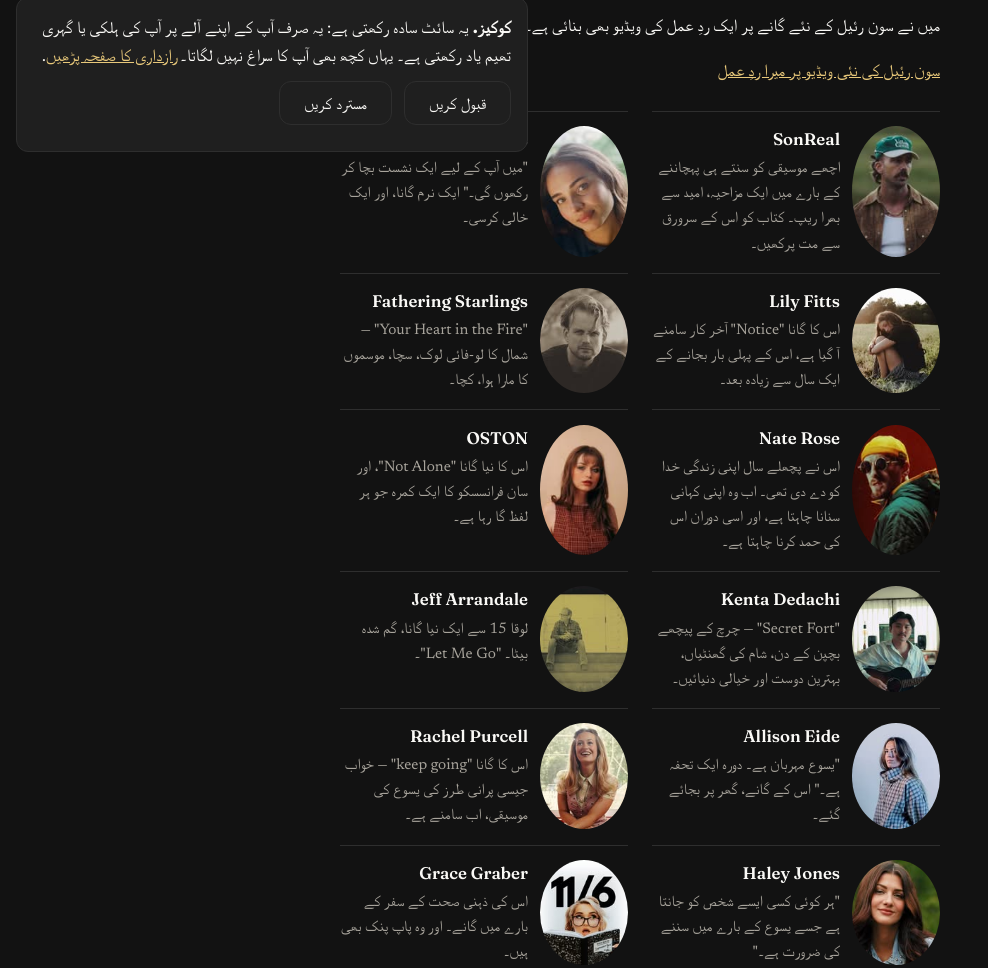
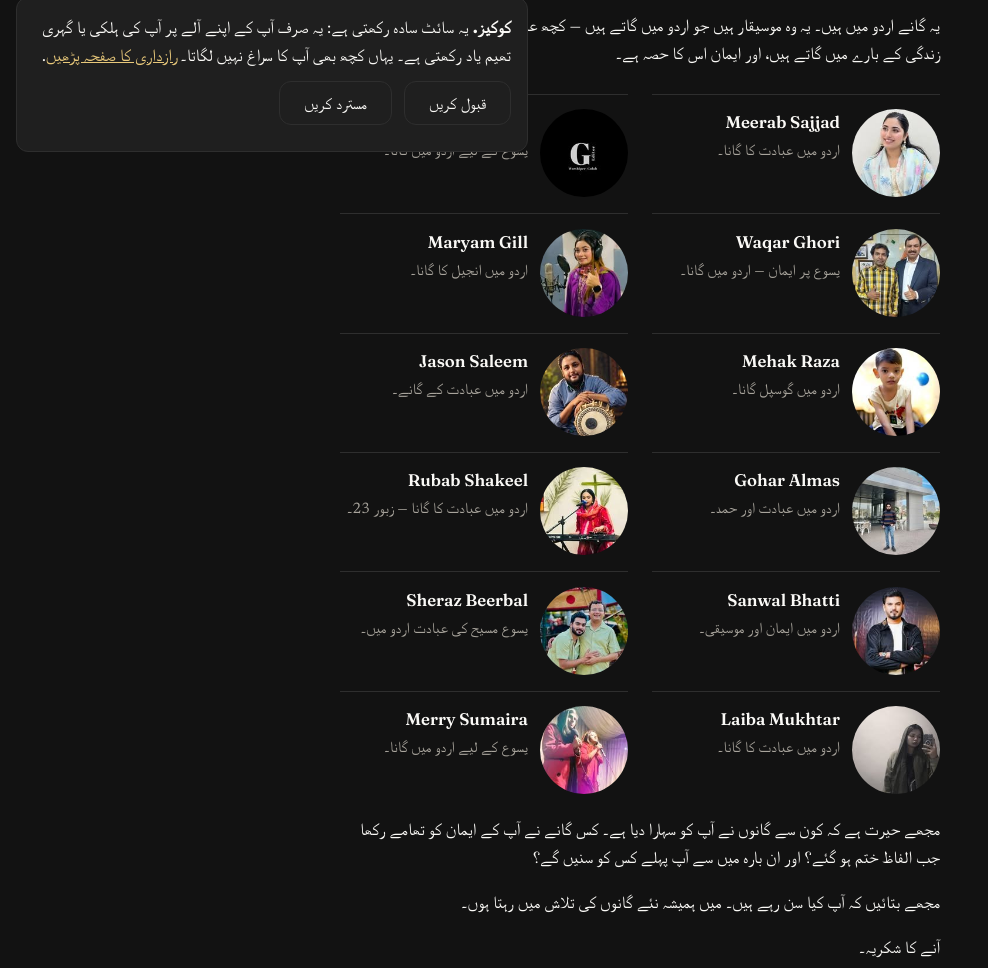
Before and after one commit to streamjonathan/jonathanmccallum-ur, an Eleventy site: page content/posts/2026-11-23-music-and-faith.md in a window 1280 px wide. Shown: the part 632-1600 px from the top of the page, without its empty margins (0-988 px from the left). Built offline with nearby package versions, Linux system fonts and the light colour scheme; Eleventy itself is replaced by a stand-in of ours; files that its build step writes are made by us from their sources.

Commit message:
Music and Faith: ur musicians, 12 verified

```diff
--- a/content/posts/2026-11-23-music-and-faith.md
+++ b/content/posts/2026-11-23-music-and-faith.md
@@ -3,7 +3,7 @@ title: "موسیقی اور ایمان"
 date: 2026-11-23
 slug: music-and-faith
 draft: false
-shareImage: /images/music-faith/sonreal.jpg
+shareImage: /images/music-faith/meerab_sajjad_official.jpg
 ---
 
 میں انسٹاگرام پر موسیقاروں کو سننے میں بہت وقت گزارتا ہوں۔ یہ کچھ ایسے ہیں جنہیں میں حال ہی میں سن رہا ہوں۔
@@ -14,70 +14,68 @@ shareImage: /images/music-faith/sonreal.jpg
 
 وہ سب عبادت کے گانے نہیں گا رہے۔ زیادہ تر صرف زندگی کے بارے میں گا رہے ہیں، اور ایمان اس کا حصہ ہے۔ یہی بات مجھے ان میں پسند ہے۔ گانا انسٹاگرام پر دیکھنے کے لیے کسی کارڈ پر ٹیپ کریں۔
 
-میں نے سون رئیل کے نئے گانے پر ایک ردِ عمل کی ویڈیو بھی بنائی ہے۔ آپ اسے یہاں دیکھ سکتے ہیں:
-
-[سون رئیل کی نئی ویڈیو پر میرا ردِ عمل](https://www.youtube.com/shorts/wePjZMr6beE)
+یہ گانے اردو میں ہیں۔ یہ وہ موسیقار ہیں جو اردو میں گاتے ہیں — کچھ عبادت کے گانے گاتے ہیں، کچھ زندگی کے بارے میں گاتے ہیں، اور ایمان اس کا حصہ ہے۔
 
 <div class="ig-grid">
-<a class="ig-card" href="https://www.instagram.com/reel/DgBgmKwB84s/" target="_blank" rel="noopener">
-<img class="ig-card__img" src="/images/music-faith/sonreal.jpg" alt="SonReal" loading="lazy" width="150" height="150">
-<span class="ig-card__text"><span class="ig-card__name">SonReal</span>
-<span class="ig-card__note">اچھے موسیقی کو سنتے ہی پہچاننے کے بارے میں ایک مزاحیہ، امید سے بھرا ریپ۔ کتاب کو اس کے سرورق سے مت پرکھیں۔</span></span>
+<a class="ig-card" href="https://www.instagram.com/reel/Db5HQ7XIm0b/" target="_blank" rel="noopener">
+<img class="ig-card__img" src="/images/music-faith/meerab_sajjad_official.jpg" alt="Meerab Sajjad" loading="lazy" width="150" height="150">
+<span class="ig-card__text"><span class="ig-card__name">Meerab Sajjad</span>
+<span class="ig-card__note">اردو میں عبادت کا گانا۔</span></span>
 </a>
-<a class="ig-card" href="https://www.instagram.com/reel/DgDnpYFAUjr/" target="_blank" rel="noopener">
-<img class="ig-card__img" src="/images/music-faith/tamzene.jpg" alt="Tamzene" loading="lazy" width="150" height="150">
-<span class="ig-card__text"><span class="ig-card__name">Tamzene</span>
-<span class="ig-card__note">"میں آپ کے لیے ایک نشست بچا کر رکھوں گی۔" ایک نرم گانا، اور ایک خالی کرسی۔</span></span>
+<a class="ig-card" href="https://www.instagram.com/reel/DaPKFJVzFXD/" target="_blank" rel="noopener">
+<img class="ig-card__img" src="/images/music-faith/worshiper_gulab.jpg" alt="Gulab" loading="lazy" width="150" height="150">
+<span class="ig-card__text"><span class="ig-card__name">Gulab</span>
+<span class="ig-card__note">یسوع کے لیے اردو میں گانا۔</span></span>
 </a>
-<a class="ig-card" href="https://www.instagram.com/reel/Df5X6L3K-3W/" target="_blank" rel="noopener">
-<img class="ig-card__img" src="/images/music-faith/lilyfittsmusic.jpg" alt="Lily Fitts" loading="lazy" width="150" height="150">
-<span class="ig-card__text"><span class="ig-card__name">Lily Fitts</span>
-<span class="ig-card__note">اس کا گانا "Notice" آخر کار سامنے آ گیا ہے، اس کے پہلی بار بجانے کے ایک سال سے زیادہ بعد۔</span></span>
+<a class="ig-card" href="https://www.instagram.com/reel/DdUAAWxMXYs/" target="_blank" rel="noopener">
+<img class="ig-card__img" src="/images/music-faith/waqar_ghori_official.jpg" alt="Waqar Ghori" loading="lazy" width="150" height="150">
+<span class="ig-card__text"><span class="ig-card__name">Waqar Ghori</span>
+<span class="ig-card__note">یسوع پر ایمان — اردو میں گانا۔</span></span>
 </a>
-<a class="ig-card" href="https://www.instagram.com/reel/DgE-ybeI6ko/" target="_blank" rel="noopener">
-<img class="ig-card__img" src="/images/music-faith/fatheringstarlings.jpg" alt="Fathering Starlings" loading="lazy" width="150" height="150">
-<span class="ig-card__text"><span class="ig-card__name">Fathering Starlings</span>
-<span class="ig-card__note">"Your Heart in the Fire" — شمال کا لو-فائی لوک، سچا، موسموں کا مارا ہوا، کچا۔</span></span>
+<a class="ig-card" href="https://www.instagram.com/reel/DfxRk4dsvW4/" target="_blank" rel="noopener">
+<img class="ig-card__img" src="/images/music-faith/maryamgill_official.jpg" alt="Maryam Gill" loading="lazy" width="150" height="150">
+<span class="ig-card__text"><span class="ig-card__name">Maryam Gill</span>
+<span class="ig-card__note">اردو میں انجیل کا گانا۔</span></span>
 </a>
-<a class="ig-card" href="https://www.instagram.com/reel/DfkSMZhpium/" target="_blank" rel="noopener">
-<img class="ig-card__img" src="/images/music-faith/naterosemusic.jpg" alt="Nate Rose" loading="lazy" width="150" height="150">
-<span class="ig-card__text"><span class="ig-card__name">Nate Rose</span>
-<span class="ig-card__note">اس نے پچھلے سال اپنی زندگی خدا کو دے دی تھی۔ اب وہ اپنی کہانی سنانا چاہتا ہے، اور اسی دوران اس کی حمد کرنا چاہتا ہے۔</span></span>
+<a class="ig-card" href="https://www.instagram.com/reel/Db7aGZ9MKCb/" target="_blank" rel="noopener">
+<img class="ig-card__img" src="/images/music-faith/mehakrazagospelsinger.jpg" alt="Mehak Raza" loading="lazy" width="150" height="150">
+<span class="ig-card__text"><span class="ig-card__name">Mehak Raza</span>
+<span class="ig-card__note">اردو میں گوسپل گانا۔</span></span>
 </a>
-<a class="ig-card" href="https://www.instagram.com/p/DgBMyeNkkyO/" target="_blank" rel="noopener">
-<img class="ig-card__img" src="/images/music-faith/ostonmusic.jpg" alt="OSTON" loading="lazy" width="150" height="150">
-<span class="ig-card__text"><span class="ig-card__name">OSTON</span>
-<span class="ig-card__note">اس کا نیا گانا "Not Alone"، اور سان فرانسسکو کا ایک کمرہ جو ہر لفظ گا رہا ہے۔</span></span>
+<a class="ig-card" href="https://www.instagram.com/reel/DeHRGHGhgbu/" target="_blank" rel="noopener">
+<img class="ig-card__img" src="/images/music-faith/jasonsaleemofficial.jpg" alt="Jason Saleem" loading="lazy" width="150" height="150">
+<span class="ig-card__text"><span class="ig-card__name">Jason Saleem</span>
+<span class="ig-card__note">اردو میں عبادت کے گانے۔</span></span>
 </a>
-<a class="ig-card" href="https://www.instagram.com/reel/Df1qtokoyBh/" target="_blank" rel="noopener">
-<img class="ig-card__img" src="/images/music-faith/kenta_dedachi.jpg" alt="Kenta Dedachi" loading="lazy" width="150" height="150">
-<span class="ig-card__text"><span class="ig-card__name">Kenta Dedachi</span>
-<span class="ig-card__note">"Secret Fort" — چرچ کے پیچھے بچپن کے دن، شام کی گھنٹیاں، بہترین دوست اور خیالی دنیائیں۔</span></span>
+<a class="ig-card" href="https://www.instagram.com/reel/DNM217cqfh9/" target="_blank" rel="noopener">
+<img class="ig-card__img" src="/images/music-faith/gohar_almas_music.jpg" alt="Gohar Almas" loading="lazy" width="150" height="150">
+<span class="ig-card__text"><span class="ig-card__name">Gohar Almas</span>
+<span class="ig-card__note">اردو میں عبادت اور حمد۔</span></span>
 </a>
-<a class="ig-card" href="https://www.instagram.com/reel/DfCRnSiPXa5/" target="_blank" rel="noopener">
-<img class="ig-card__img" src="/images/music-faith/jeffarrandale.jpg" alt="Jeff Arrandale" loading="lazy" width="150" height="150">
-<span class="ig-card__text"><span class="ig-card__name">Jeff Arrandale</span>
-<span class="ig-card__note">لوقا 15 سے ایک نیا گانا، گم شدہ بیٹا۔ "Let Me Go"۔</span></span>
+<a class="ig-card" href="https://www.instagram.com/reel/DdTTmAwoqLZ/" target="_blank" rel="noopener">
+<img class="ig-card__img" src="/images/music-faith/rubab_shakeel_official.jpg" alt="Rubab Shakeel" loading="lazy" width="150" height="150">
+<span class="ig-card__text"><span class="ig-card__name">Rubab Shakeel</span>
+<span class="ig-card__note">اردو میں عبادت کا گانا — زبور 23۔</span></span>
 </a>
-<a class="ig-card" href="https://www.instagram.com/reel/Df71X0lzZsN/" target="_blank" rel="noopener">
-<img class="ig-card__img" src="/images/music-faith/allison_eide.jpg" alt="Allison Eide" loading="lazy" width="150" height="150">
-<span class="ig-card__text"><span class="ig-card__name">Allison Eide</span>
-<span class="ig-card__note">"یسوع مہربان ہے۔ دورہ ایک تحفہ ہے۔" اس کے گانے، گھر پر بجائے گئے۔</span></span>
+<a class="ig-card" href="https://www.instagram.com/reel/DdYrQEaM5S7/" target="_blank" rel="noopener">
+<img class="ig-card__img" src="/images/music-faith/sanwal_bhatti1.jpg" alt="Sanwal Bhatti" loading="lazy" width="150" height="150">
+<span class="ig-card__text"><span class="ig-card__name">Sanwal Bhatti</span>
+<span class="ig-card__note">اردو میں ایمان اور موسیقی۔</span></span>
 </a>
-<a class="ig-card" href="https://www.instagram.com/reel/DgD31mXBDcn/" target="_blank" rel="noopener">
-<img class="ig-card__img" src="/images/music-faith/rachelpurcellmusic.jpg" alt="Rachel Purcell" loading="lazy" width="150" height="150">
-<span class="ig-card__text"><span class="ig-card__name">Rachel Purcell</span>
-<span class="ig-card__note">اس کا گانا "keep going" — خواب جیسی پرانی طرز کی یسوع کی موسیقی، اب سامنے ہے۔</span></span>
+<a class="ig-card" href="https://www.instagram.com/reel/DdD5I9vs5Kb/" target="_blank" rel="noopener">
+<img class="ig-card__img" src="/images/music-faith/sheraz_beerbal.jpg" alt="Sheraz Beerbal" loading="lazy" width="150" height="150">
+<span class="ig-card__text"><span class="ig-card__name">Sheraz Beerbal</span>
+<span class="ig-card__note">یسوع مسیح کی عبادت اردو میں۔</span></span>
 </a>
-<a class="ig-card" href="https://www.instagram.com/reel/Df9vziqCJtC/" target="_blank" rel="noopener">
-<img class="ig-card__img" src="/images/music-faith/haleyjonesofficial.jpg" alt="Haley Jones" loading="lazy" width="150" height="150">
-<span class="ig-card__text"><span class="ig-card__name">Haley Jones</span>
-<span class="ig-card__note">"ہر کوئی کسی ایسے شخص کو جانتا ہے جسے یسوع کے بارے میں سننے کی ضرورت ہے۔"</span></span>
+<a class="ig-card" href="https://www.instagram.com/reel/DbGMqo7oH1d/" target="_blank" rel="noopener">
+<img class="ig-card__img" src="/images/music-faith/laiba_mukhtar_randhawa.jpg" alt="Laiba Mukhtar" loading="lazy" width="150" height="150">
+<span class="ig-card__text"><span class="ig-card__name">Laiba Mukhtar</span>
+<span class="ig-card__note">اردو میں عبادت کا گانا۔</span></span>
 </a>
-<a class="ig-card" href="https://www.instagram.com/reel/DgAmATaizM0/" target="_blank" rel="noopener">
-<img class="ig-card__img" src="/images/music-faith/gracegrabermusic.jpg" alt="Grace Graber" loading="lazy" width="150" height="150">
-<span class="ig-card__text"><span class="ig-card__name">Grace Graber</span>
-<span class="ig-card__note">اس کی ذہنی صحت کے سفر کے بارے میں گانے۔ اور وہ پاپ پنک بھی ہیں۔</span></span>
+<a class="ig-card" href="https://www.instagram.com/reel/DbK6sj_s19H/" target="_blank" rel="noopener">
+<img class="ig-card__img" src="/images/music-faith/merry_sumaira.jpg" alt="Merry Sumaira" loading="lazy" width="150" height="150">
+<span class="ig-card__text"><span class="ig-card__name">Merry Sumaira</span>
+<span class="ig-card__note">یسوع کے لیے اردو میں گانا۔</span></span>
 </a>
 </div>
 
```
Also changed, not shown: content/images/music-faith/gohar_almas_music.jpg (added), content/images/music-faith/jasonsaleemofficial.jpg (added), content/images/music-faith/laiba_mukhtar_randhawa.jpg (added), content/images/music-faith/maryamgill_official.jpg (added), content/images/music-faith/meerab_sajjad_official.jpg (added), content/images/music-faith/mehakrazagospelsinger.jpg (added), content/images/music-faith/merry_sumaira.jpg (added), content/images/music-faith/rubab_shakeel_official.jpg (added), content/images/music-faith/sanwal_bhatti1.jpg (added), content/images/music-faith/sheraz_beerbal.jpg (added), content/images/music-faith/waqar_ghori_official.jpg (added), content/images/music-faith/worshiper_gulab.jpg (added).
